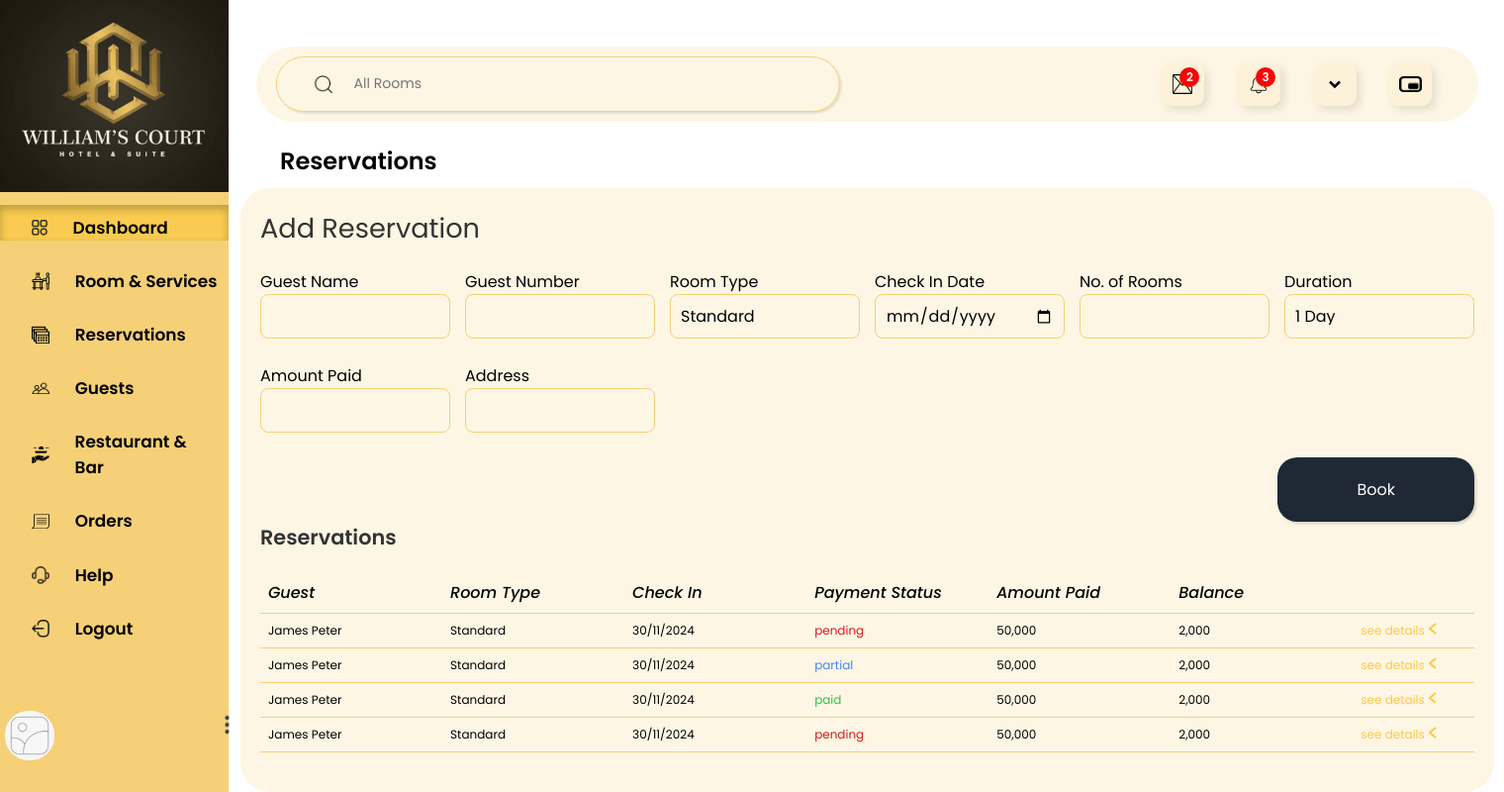
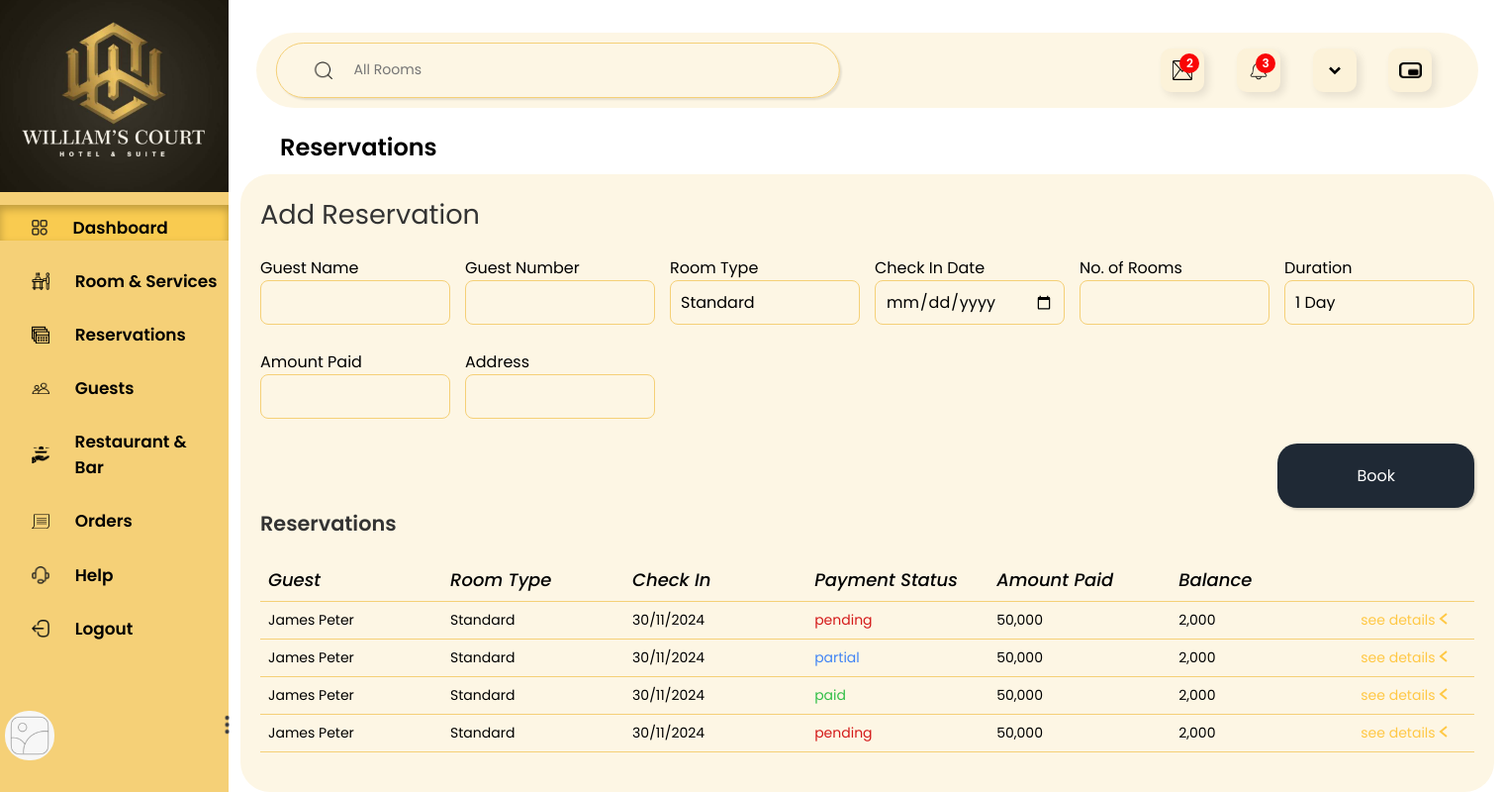
Before and after one commit to Wikki2000/William_Hotel_App, a Flask app: template app/templates/dashboard/reservation_dasboard.html in a window 1520 px wide. Shown: the whole page at 99% size. Run offline with Flask 3, Linux system fonts and the light colour scheme; the template is opened without the code that fills it, so the values that code supplies are empty; parts of the project's set-up code (start-up, migrations or seed data) failed here and were passed over; some libraries are stand-ins or nearby versions.

Commit message:
reservation

```diff
--- a/app/static/css/staff_dashboard/reservation_dashboard.css
+++ b/app/static/css/staff_dashboard/reservation_dashboard.css
@@ -71,6 +71,10 @@ main .reservations-table {
 main .table-layout{
     width: 100%;
     border-collapse: collapse;
+    cursor: pointer;
+}
+.table-layout tr {
+    border-bottom: 1px solid #F5D077;
 }
 .table-layout th,
 .table-layout td {
@@ -79,15 +83,12 @@ main .table-layout{
     width: 15%;
 }
 
-.table-layout tr{
-    border-bottom: 1px solid #F5D077;
-}
 .table-layout th{
-    font-size: 16px;
+    font-size: 18px;
     font-weight: 500;
 }
 .table-layout td {
-    font-size: 12px;
+    font-size: 14px;
     font-weight: 400;
 }
 .table-layout td.pending{
```
